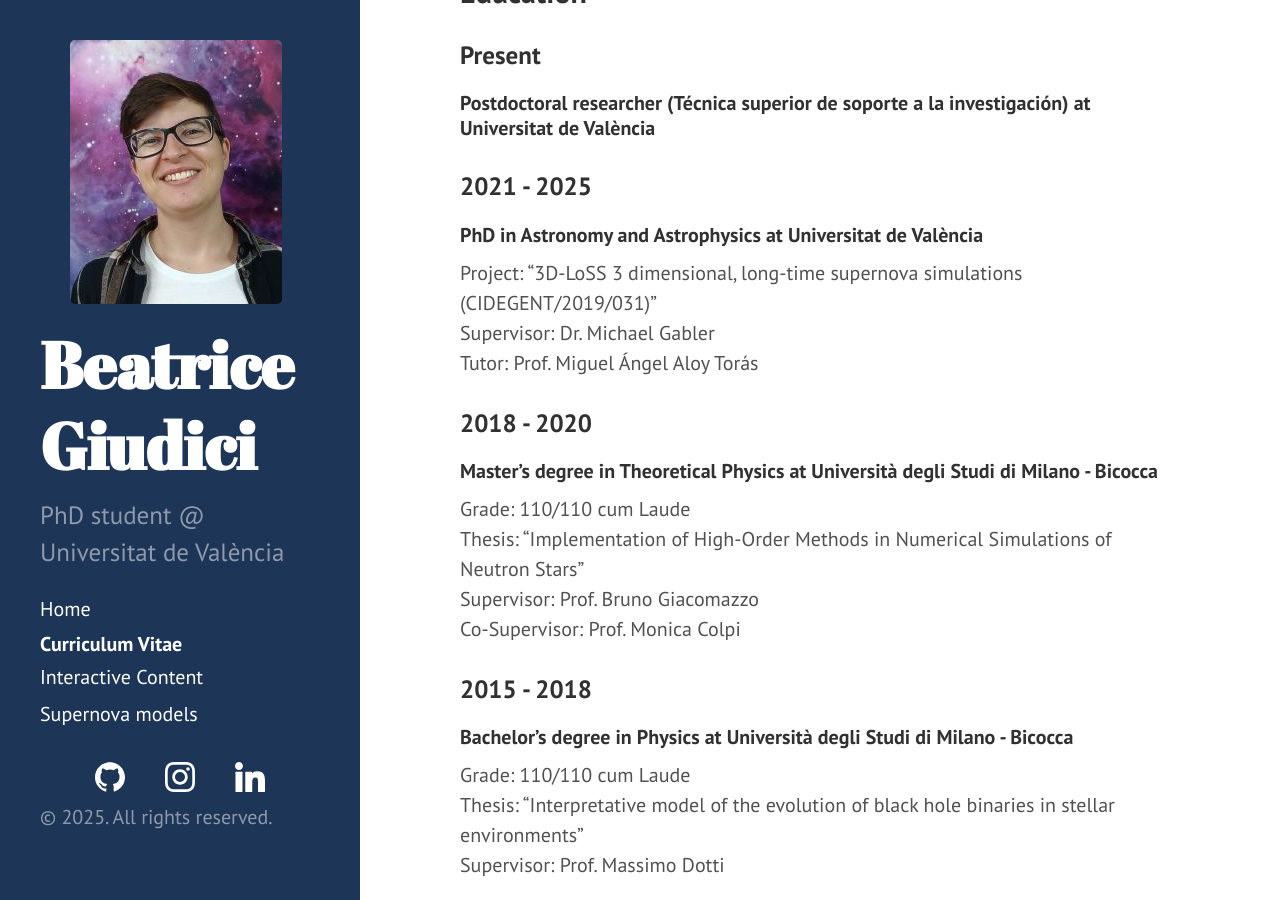
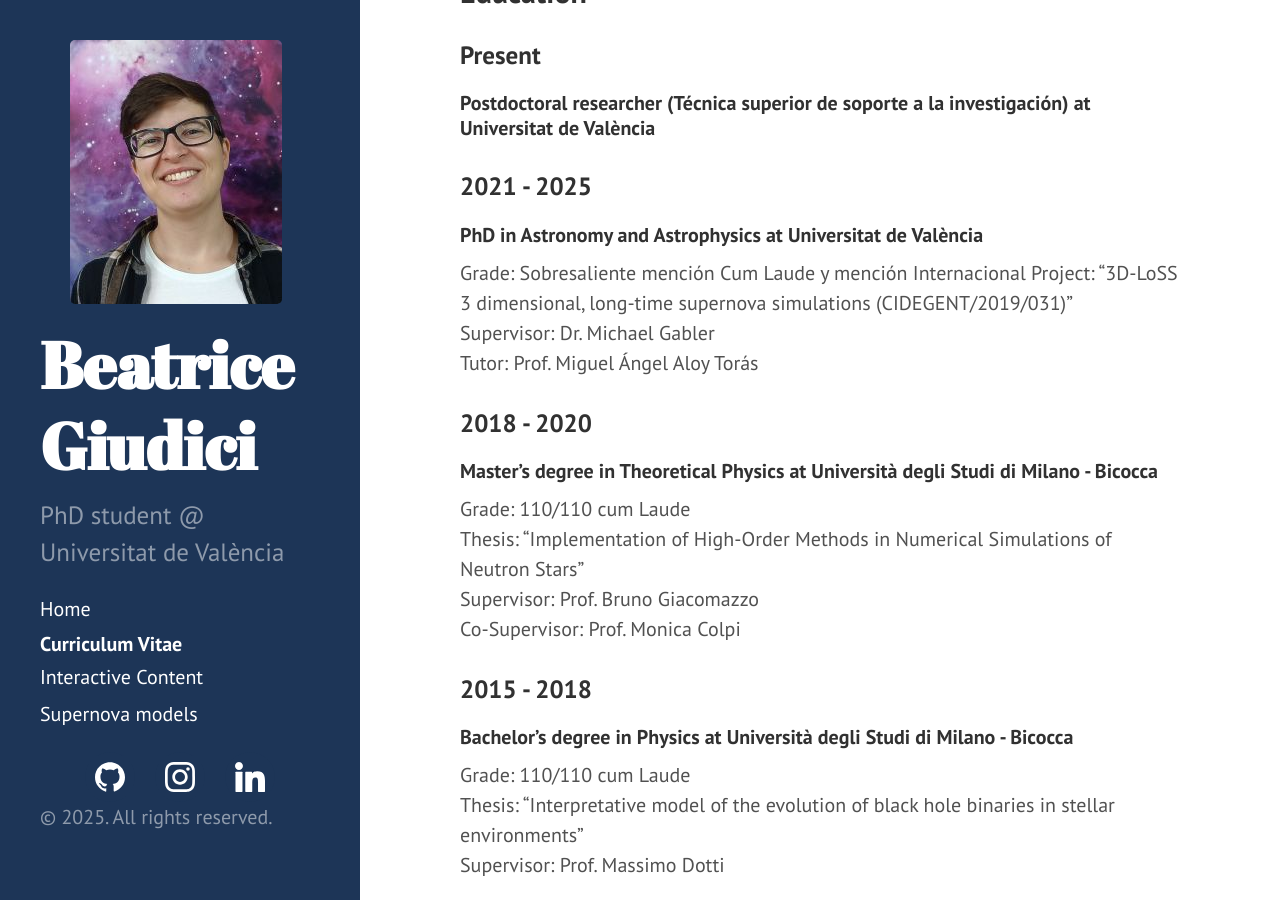
Before and after one commit to BeaGiudici/BeaGiudici.github.io, a Jekyll site: the page built from cv.md, in a window 1280 px wide and 900 px high, scrolled down 449 px. Built offline with Jekyll 4.4.1, drawn with Linux system fonts in a browser that asks for light colours.

Commit message:
Update CV

```diff
--- a/cv.md
+++ b/cv.md
@@ -23,6 +23,7 @@ title: Curriculum Vitae
 
 #### PhD in Astronomy and Astrophysics at Universitat de València
 
+Grade: Sobresaliente mención Cum Laude y mención Internacional
 Project: "3D-LoSS 3 dimensional, long-time supernova simulations (CIDEGENT/2019/031)"
 Supervisor: Dr. Michael Gabler
 Tutor: Prof. Miguel Ángel Aloy Torás
```
